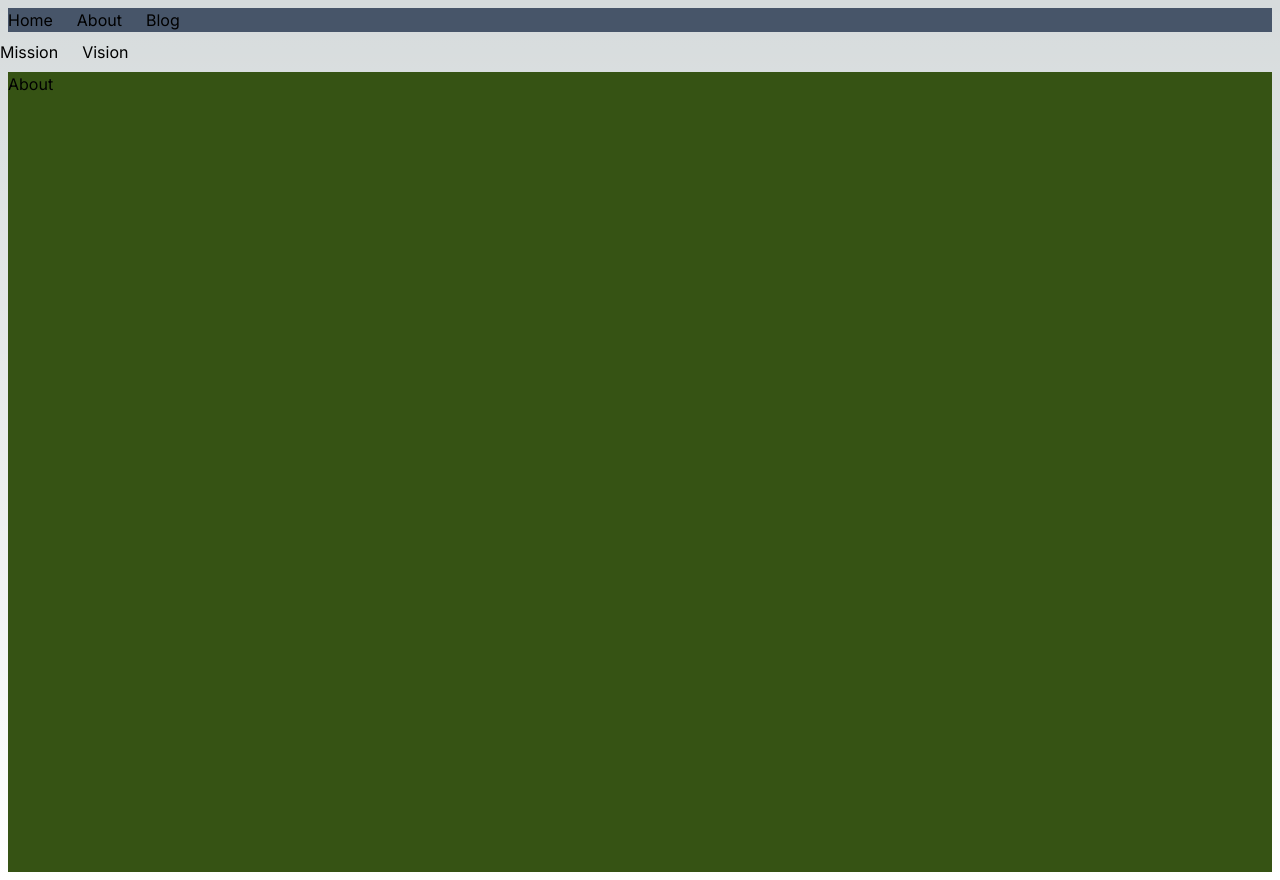
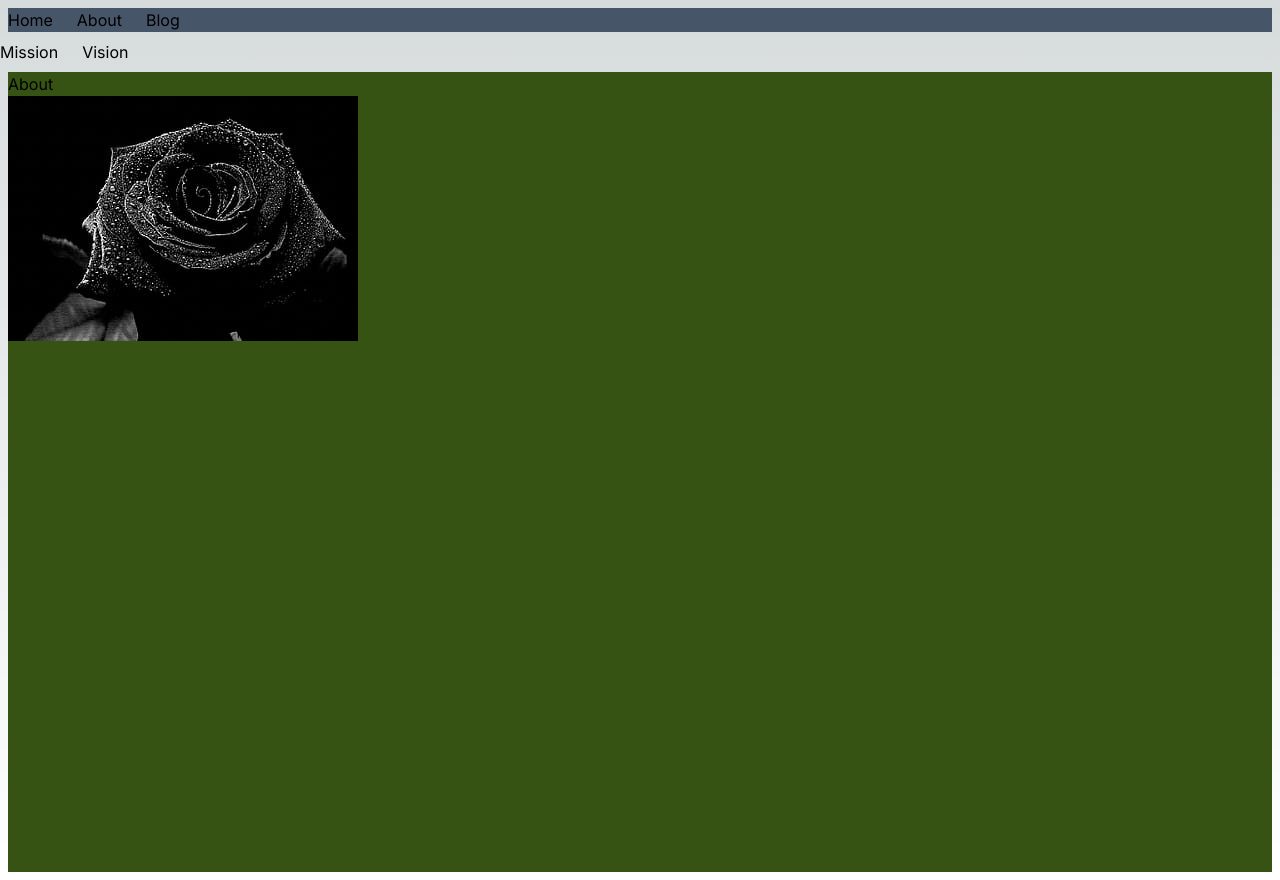
Before and after one commit to nishanmazumder/next-woo, a Next.js app: page /about in a window 1280 px wide. Built offline with nearby package versions, Linux system fonts and the light colour scheme.

Commit message:
component added

```diff
--- a/app/about/mission/page.js
+++ b/app/about/mission/page.js
@@ -1,5 +1,12 @@
+import Button from "@/app/components/button";
+
 export default function Mission() {
     return (
-        <main className="m-2 bg-purple-400 h-screen">Mission</main>
+        <main className="m-2 bg-purple-400 h-screen">
+            Mission
+
+
+            <Button />
+        </main>
     )
 }
--- a/app/about/page.js
+++ b/app/about/page.js
@@ -1,5 +1,15 @@
+import Image from "next/image";
+import img1 from "@/public/images/img1.jpg";
+
 export default function About() {
     return (
-        <main className="m-2 bg-lime-900 h-screen">About</main>
+        <main className="m-2 bg-lime-900 h-screen">
+            <h1>About</h1>
+
+
+            <div className="w-[400px]">
+                <Image src={img1} alt="Image" quality={100} placeholder="blur" />
+            </div>
+        </main>
     )
 }
--- /dev/null
+++ b/app/components/button.js
@@ -0,0 +1,7 @@
+"use client"
+
+export default function Button() {
+    return (
+        <button className="p-2 bg-yellow-950" onClick={() => console.log("click")}>Click</button>
+    )
+}
```
Also changed, not shown: public/images/img1.jpg (added).
